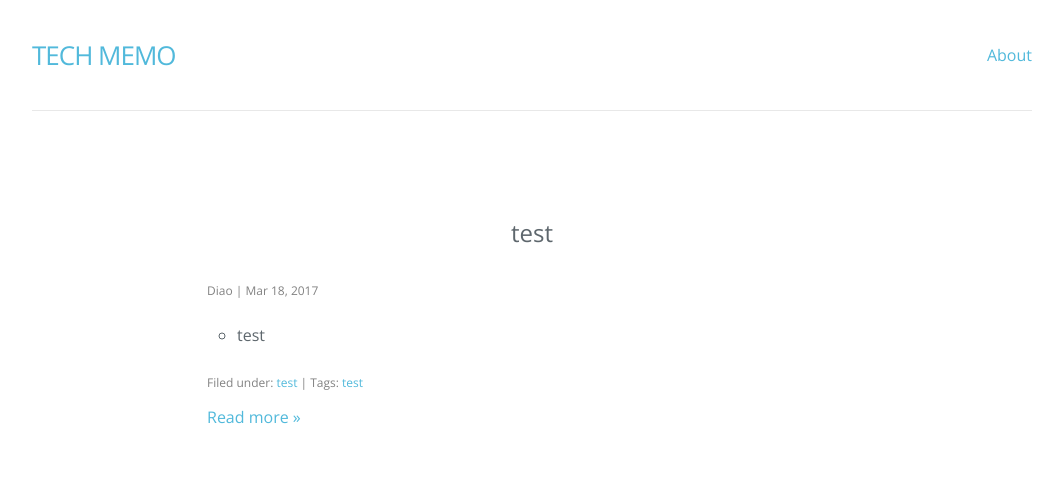
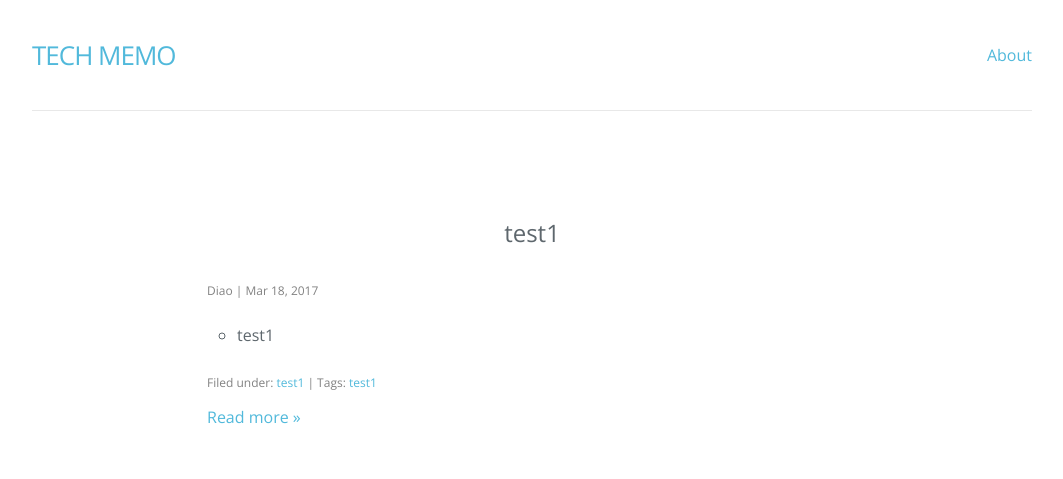
Before and after one commit to diaoyinlong/blog, a Jekyll site: the page built from index.html, in a window 1280 px wide and 900 px high. Shown: the top 479 px of the window, without its empty margins (108-1171 px from the left). Built offline with Jekyll 4.4.1, drawn with Linux system fonts in a browser that asks for light colours; nearby versions of some CDN libraries; the list of posts is cut into pages by our own code.

Commit message:
Published with https://stackedit.io/

```diff
--- a/_posts/2017-03-18-test.md
+++ b/_posts/2017-03-18-test.md
@@ -1,8 +1,8 @@
 ---
-title: test
+title: test1
 layout: post
-categories: test
-tags: test
+categories: test1
+tags: test1
 ---
 
- * test
+ * test1
```
